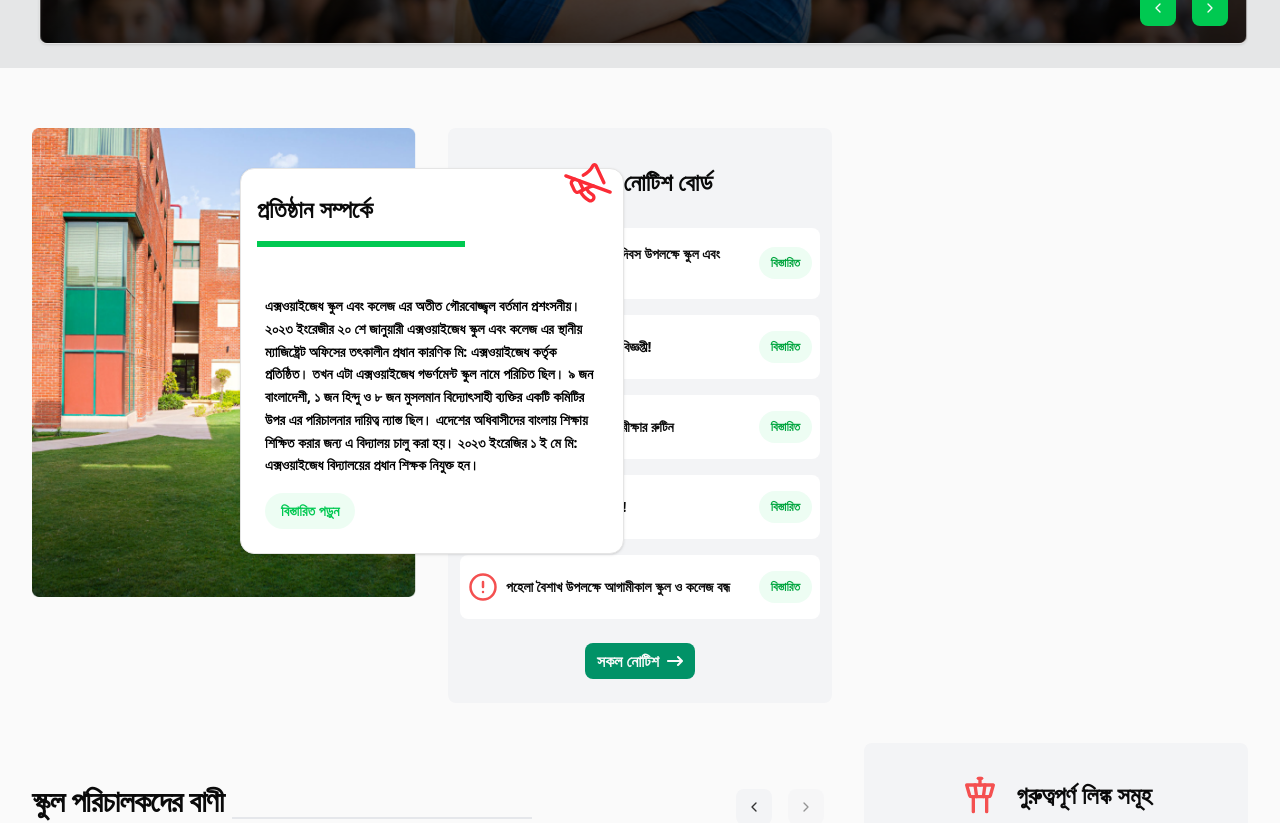
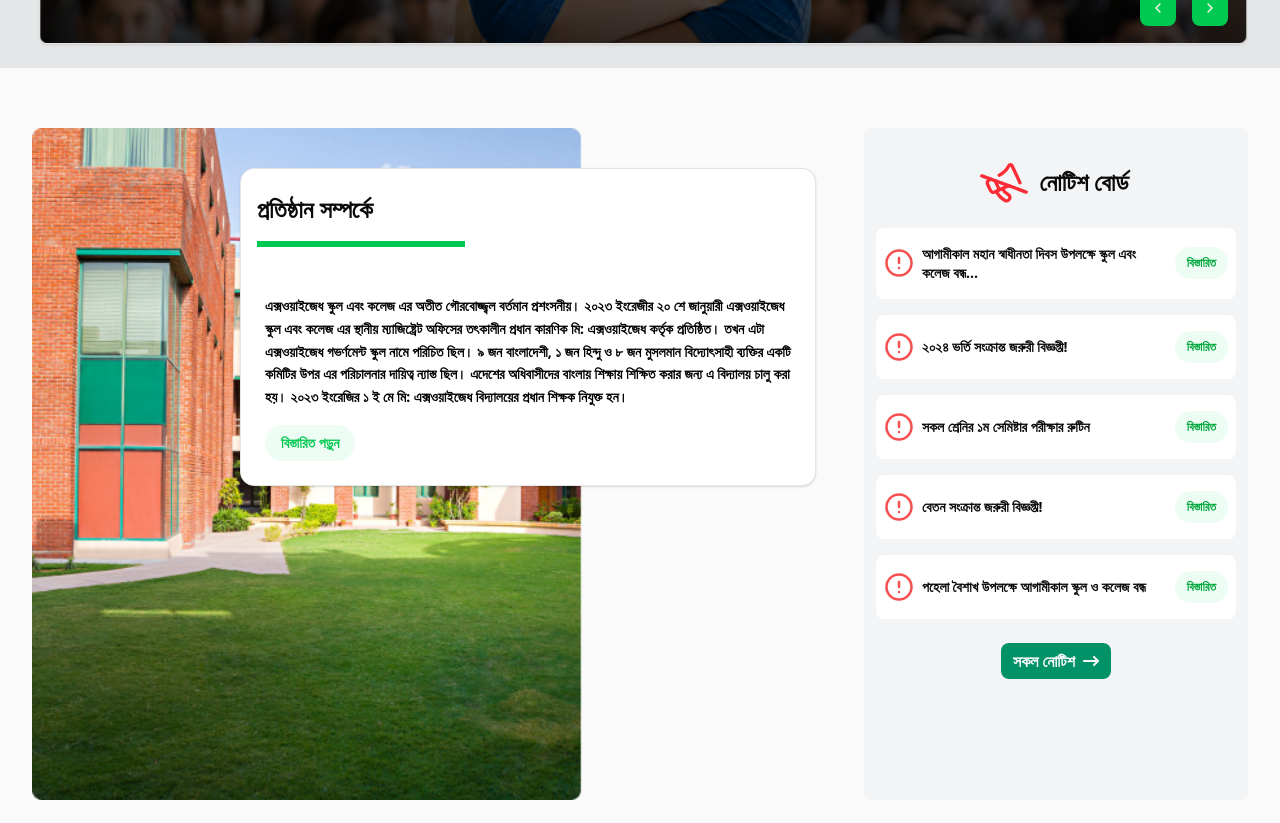
Before and after one commit to M-Shourav/result-application, a Next.js app in the folder client/: page / in a window 1280 px wide. Shown: the part 660-1483 px from the top of the page. Built offline with nearby package versions, Linux system fonts and the light colour scheme.

Commit message:
full responsive

```diff
--- a/client/components/Notice.tsx
+++ b/client/components/Notice.tsx
@@ -51,7 +51,7 @@ const Notice = () => {
     <div className="w-full bg-white/80">
       <Container className={"py-15"}>
         <div className="grid grid-cols-1 lg:grid-cols-3 gap-8">
-          <div className="relative lg:col-span-1 w-full">
+          <div className="relative lg:col-span-2 w-full">
             <div className="w-full">
               <Image
                 src={school_Img}
```
